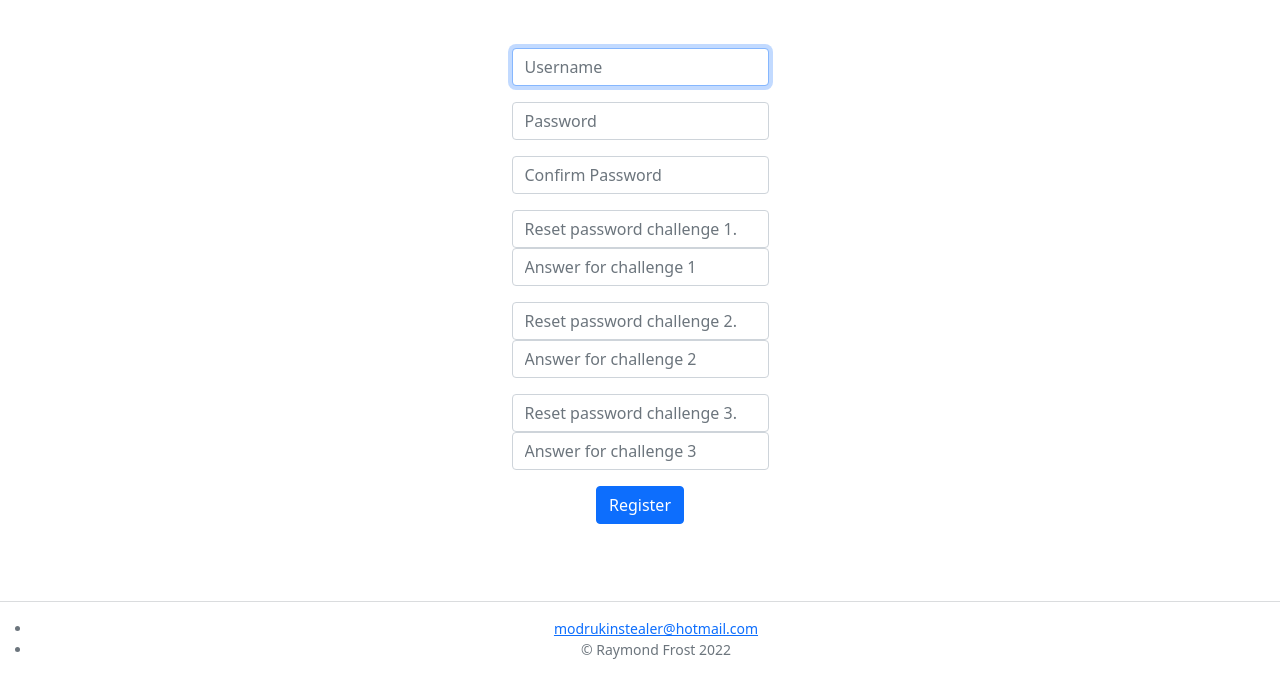
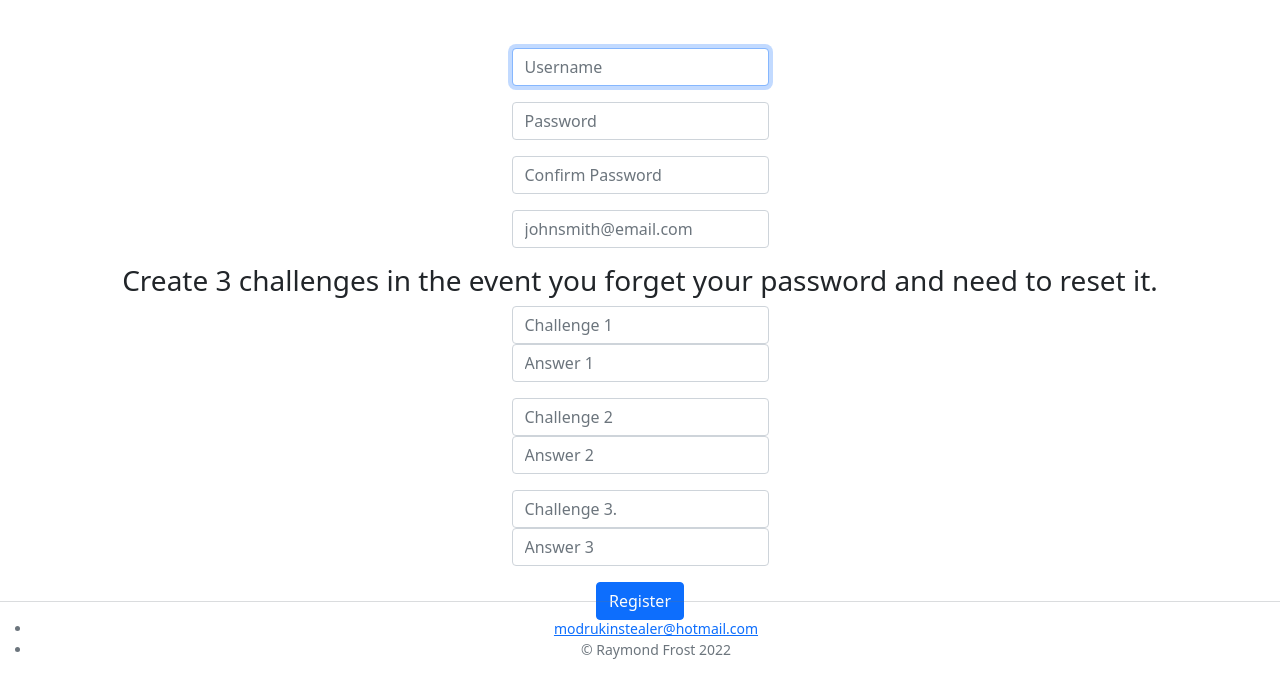
Before and after one commit to ModruKinstealer/NPC_Creator, a Flask app: page /register in a window 1280 px wide. Shown: the part 76-774 px from the top of the page. Run offline with Flask 2, Linux system fonts and the light colour scheme; some libraries are stand-ins or nearby versions.

Commit message:
trying to get register to work

```diff
--- a/app.py
+++ b/app.py
@@ -1,6 +1,6 @@
 import os
-import sqlite3
 
+from cs50 import SQL
 from flask import Flask, flash, redirect, render_template, request, session
 from flask_session import Session
 from tempfile import mkdtemp
@@ -17,6 +17,9 @@ app.config["TEMPLATES_AUTO_RELOAD"] = True
 app.config["SESSION_PERMANENT"] = False
 app.config["SESSION_TYPE"] = "filesystem"
 Session(app)
+
+# Configure CS50 Library to use SQLite database
+db = SQL("sqlite:///npc.db")
 
 
 @app.after_request
@@ -47,8 +50,6 @@ def login():
             return apology("must provide password", 403)
 
         # Query database for username
-        con = sqlite3.connect('npc.db')
-        db = con.cursor()
         rows = db.execute("SELECT * FROM users WHERE username = ?", request.form.get("username"))
 
         # Ensure username exists and password is correct
@@ -83,33 +84,42 @@ def register():
     if request.method == "POST":
         # Validate inputs
         # Name, not empty and unique
-        con = sqlite3.connect('npc.db')
-        db = con.cursor()
-        rows = db.execute("SELECT * FROM users WHERE username = ?", request.form.get("username"))
+        rows = db.execute("SELECT COUNT(name) FROM users WHERE name=?", request.form.get("username"))
 
         if not request.form.get("username") or not request.form.get("password") or not request.form.get("confirmation"):
             return apology("Name, password, and confirm password fields are required. Please try again.")
 
-        if len(rows) > 0:
+        if len(rows) != 1:
             return apology("Username already in use, please try again.")
 
         # Password at least 8 characters long
-        if len(password) < 8:
+        if len(request.form.get("password")) < 8:
             return apology("Please choose a password with at least 8 characters.")
 
         # Password and confirm match
         if request.form.get("password") != request.form.get("confirmation"):
             return apology("Password and confirm password fields did not match.")
 
+        # Ensure challenges and answers are not empty
+        if not request.form.get("pwChallenge1") or not request.form.get("pwChallenge2") or not request.form.get("pwChallenge3") or not request.form.get("pwChallenge1answer") or not request.form.get("pwChallenge2answer") or not request.form.get("pwChallenge3answer"):
+            return apology("Please fill in the 3 challenges and their answers in case your password is lost and you need to reset it.")
+
         # If pass validation
+        # Create dictionary of challenges and their answers
+        challenges = {
+            request.form.get("pwChallenge1"): request.form.get("pwChallenge1answer"),
+            request.form.get("pwChallenge2"): request.form.get("pwChallenge2answer"),
+            request.form.get("pwChallenge3"): request.form.get("pwChallenge3answer")
+        }
+
         # Hash password
         hash = generate_password_hash(request.form.get("password"),method='sha256',salt_length=16)
 
         # Insert inputs into users db
-        db.execute("INSERT INTO users (username, hash) VALUES (?, ?)", request.form.get("username"), hash)
+        db.execute("INSERT INTO users (name, hash, email, challenges) VALUES (?, ?, ?, ?)", request.form.get("username"), hash, request.form.get("email"), challenges)
 
         # Set the registered user as the logged in user and render /
-        user = db.execute("SELECT * FROM users WHERE username = ?", request.form.get("username"))
+        user = db.execute("SELECT * FROM users WHERE name = ?", request.form.get("username"))
         session["user_id"] = user[0]["id"]
         return redirect("/")
 
--- a/templates/register.html
+++ b/templates/register.html
@@ -7,25 +7,33 @@
 {% block main %}
     <form action="/register" method="post">
         <div class="mb-3">
-            <input autocomplete="off" autofocus class="form-control mx-auto w-auto" id="username" name="username" placeholder="Username" type="text">
+            <input autocomplete="off" autofocus class="form-control mx-auto w-auto" id="username" name="username" placeholder="Username" type="text" required>
         </div>
         <div class="mb-3">
-            <input class="form-control mx-auto w-auto" id="password" name="password" placeholder="Password" type="password" min="8">
+            <input class="form-control mx-auto w-auto" id="password" name="password" placeholder="Password" type="password" min="8" required>
         </div>
         <div class="mb-3">
-            <input class="form-control mx-auto w-auto" id="confirmation" name="confirmation" placeholder="Confirm Password" type="password" min="8">
+            <input class="form-control mx-auto w-auto" id="confirmation" name="confirmation" placeholder="Confirm Password" type="password" min="8" required>
         </div>
         <div class="mb-3">
-            <input class="form-control mx-auto w-auto" id="pwChallenge1" name="pwChallenge1" placeholder="Reset password challenge 1." type="text">
-            <input class="form-control mx-auto w-auto" id="pwChallenge1answer" name="pwChallenge1answer" placeholder="Answer for challenge 1" type="text">
+            <input class="form-control mx-auto w-auto" id="email" name="email" placeholder="johnsmith@email.com" type="email" required>
         </div>
-        <div class="mb-3">
-            <input class="form-control mx-auto w-auto" id="pwChallenge2" name="pwChallenge2" placeholder="Reset password challenge 2." type="text">
-            <input class="form-control mx-auto w-auto" id="pwChallenge2answer" name="pwChallenge2answer" placeholder="Answer for challenge 2" type="text">
-        </div>
-        <div class="mb-3">
-            <input class="form-control mx-auto w-auto" id="pwChallenge3" name="pwChallenge3" placeholder="Reset password challenge 3." type="text">
-            <input class="form-control mx-auto w-auto" id="pwChallenge3answer" name="pwChallenge3answer" placeholder="Answer for challenge 3" type="text">
+        <div>
+            <h3>
+                Create 3 challenges in the event you forget your password and need to reset it.
+            </h3>
+            <div class="mb-3">
+                <input class="form-control mx-auto w-auto" id="pwChallenge1" name="pwChallenge1" placeholder="Challenge 1" type="text" required>
+                <input class="form-control mx-auto w-auto" id="pwChallenge1answer" name="pwChallenge1answer" placeholder="Answer 1" type="text" required>
+            </div>
+            <div class="mb-3">
+                <input class="form-control mx-auto w-auto" id="pwChallenge2" name="pwChallenge2" placeholder="Challenge 2" type="text" required>
+                <input class="form-control mx-auto w-auto" id="pwChallenge2answer" name="pwChallenge2answer" placeholder="Answer 2" type="text" required>
+            </div>
+            <div class="mb-3">
+                <input class="form-control mx-auto w-auto" id="pwChallenge3" name="pwChallenge3" placeholder="Challenge 3." type="text" required>
+                <input class="form-control mx-auto w-auto" id="pwChallenge3answer" name="pwChallenge3answer" placeholder="Answer 3" type="text" required>
+            </div>
         </div>
         <button class="btn btn-primary" type="submit">Register</button>
     </form>
```
